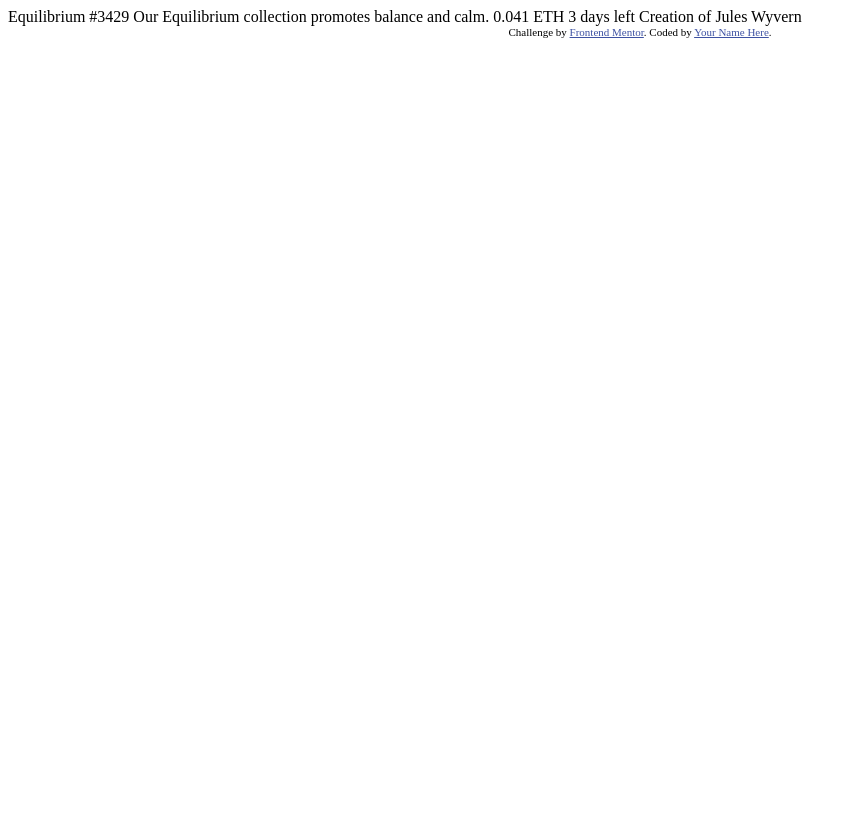
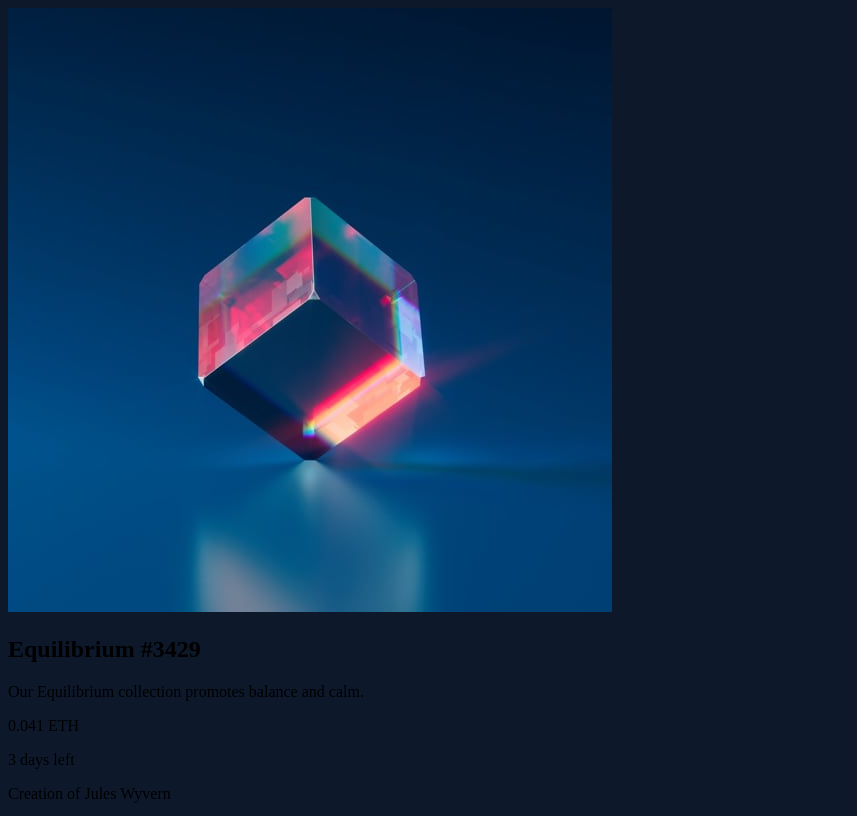
Before and after one commit to donihernandez/nft-preview-card-component, a plain HTML site: page index.html in a window 1280 px wide. Shown: the whole page, without its empty margins (0-857 px from the left). Drawn offline with Linux system fonts and the light colour scheme.

Commit message:
initial changes

```diff
--- a/assets/styles/styles.scss
+++ b/assets/styles/styles.scss
@@ -4,3 +4,17 @@ $bg-dark-blue: hsl(217, 54%, 11%);
 $card-dark-blue: hsl(216, 50%, 16%);
 $line-dark-blue: hsl(215, 32%, 27%);
 $white: hsl(0, 0%, 100%);
+
+body {
+  background-color: $bg-dark-blue;
+  height: 100vh;
+}
+.container {
+    display: flex;
+    justify-content: center;
+    align-items: center;
+
+    .card {
+        width: 100%;
+    }
+}
--- a/index.html
+++ b/index.html
@@ -9,35 +9,32 @@
   <link rel="preconnect" href="https://fonts.gstatic.com" crossorigin>
   <link href="https://fonts.googleapis.com/css2?family=Outfit:wght@400;600&display=swap" rel="stylesheet">
   <title>Frontend Mentor | NFT preview card component</title>
-
+  <link rel="stylesheet" href="./assets/styles/styles.css">
   <!-- Feel free to remove these styles or customise in your own stylesheet 👍 -->
-  <style>
-    .attribution { font-size: 11px; text-align: center; }
-    .attribution a { color: hsl(228, 45%, 44%); }
-  </style>
 </head>
 <body>
-<main>
+<main class="container">
   <section class="card">
+    <div class="card-img">
+      <img src="./assets/images/image-equilibrium.jpg" />
+    </div>
 
-    Equilibrium #3429
+    <h2>
+      Equilibrium #3429
+    </h1>
+    <p>
+      Our Equilibrium collection promotes balance and calm.
+    </p>
 
-    Our Equilibrium collection promotes balance and calm.
-
-    0.041 ETH
-    3 days left
+    <div>
+      <p>0.041 ETH</p>
+      <p>3 days left</p>
+    </div>
 
     Creation of Jules Wyvern
   </section>
 
 </main>
 
-<footer>
-  <div class="attribution">
-    Challenge by <a href="https://www.frontendmentor.io?ref=challenge" target="_blank">Frontend Mentor</a>.
-    Coded by <a href="#">Your Name Here</a>.
-  </div>
-</footer>
-
 </body>
 </html>
```
Also changed, not shown: assets/styles/styles.css (added), 1 other file.
